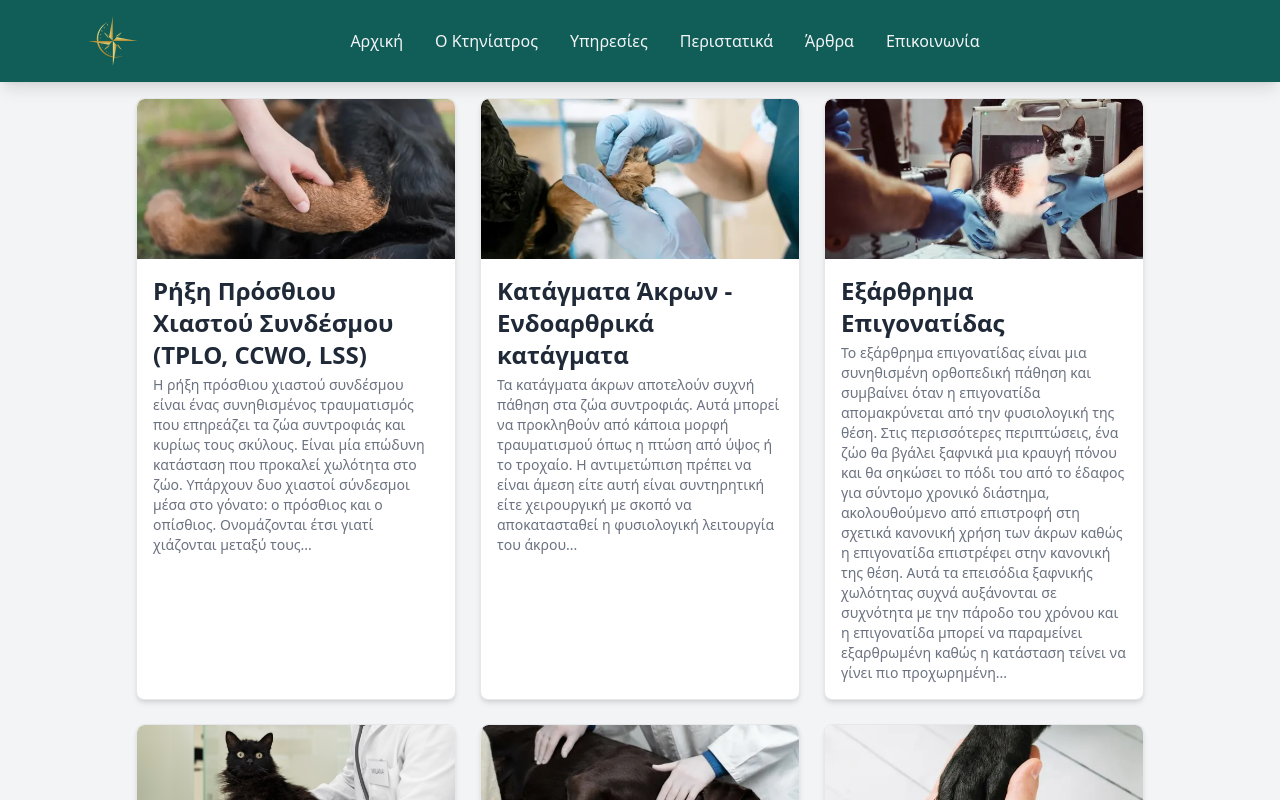
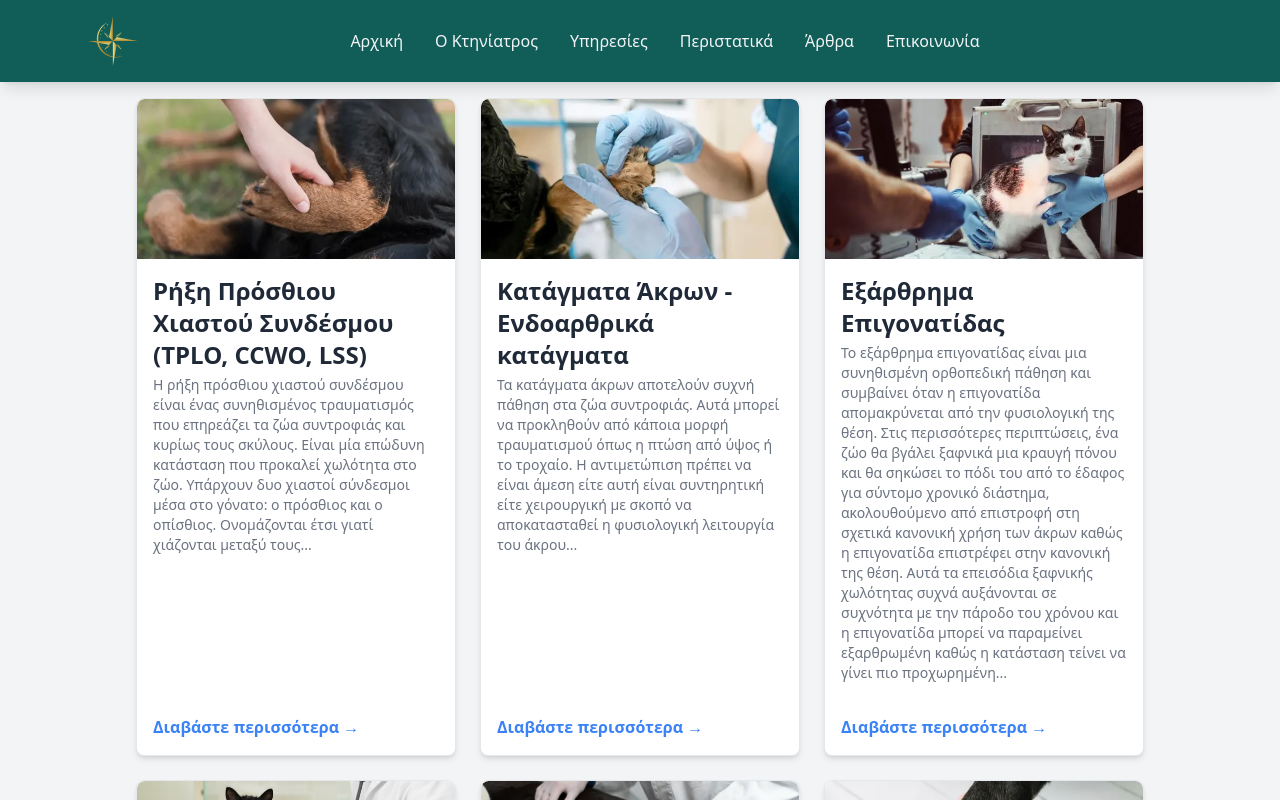
Before and after one commit to joskark/northovet-nextjs, a Next.js app: page /services in a window 1280 px wide. Shown: the top 800 px of the page. Built offline with nearby package versions, Linux system fonts and the light colour scheme.

Commit message:
Add read-more link in the card

```diff
--- a/app/services/page.tsx
+++ b/app/services/page.tsx
@@ -9,6 +9,7 @@ export default function Services() {
       ],
       imageUrl: "/services/human-hand-holding-dog-paw.jpg",
       altText: "Human hand holding dog paw",
+      readMoreLink: "/",
     },
     {
       title: "Κατάγματα Άκρων - Ενδοαρθρικά κατάγματα",
@@ -17,6 +18,7 @@ export default function Services() {
       ],
       imageUrl: "/services/veterinarian-checking-dog-paw.jpg",
       altText: "Veterinarian checking dog paw",
+      readMoreLink: "/",
     },
     {
       title: "Εξάρθρημα Επιγονατίδας",
@@ -25,6 +27,7 @@ export default function Services() {
       ],
       imageUrl: "/services/veterinarians-make-x-ray-sick-cat-table.jpg",
       altText: "Veterinarians make x-ray sick cat table",
+      readMoreLink: "/",
     },
     {
       title: "Χονδροπάθειες – Οστεοχόνδρωση",
--- a/components/Card.tsx
+++ b/components/Card.tsx
@@ -1,15 +1,17 @@
 import Image from "next/image";
+import Link from "next/link";
 
 type CardProps = {
   title: string;
   text: string[];
   imageUrl: string;
   altText: string;
+  readMoreLink?: string;
 };
 
-const Card = ({ imageUrl, title, text, altText }: CardProps) => {
+const Card = ({ imageUrl, title, text, altText, readMoreLink }: CardProps) => {
   return (
-    <div className="max-w-xs mx-auto bg-white shadow-md rounded-lg overflow-hidden border border-gray-200">
+    <div className="flex flex-col max-w-xs w-full bg-white shadow-md rounded-lg overflow-hidden border border-gray-200 h-full">
       <div className="relative h-40 w-full">
         <Image
           src={imageUrl}
@@ -27,6 +29,17 @@ const Card = ({ imageUrl, title, text, altText }: CardProps) => {
           </p>
         ))}
       </div>
+      {readMoreLink && (
+        <div className="mt-auto p-4">
+          <Link
+            href={readMoreLink}
+            className="text-blue-500 hover:underline font-semibold"
+            rel="noopener noreferrer"
+          >
+            Διαβάστε περισσότερα →
+          </Link>
+        </div>
+      )}
     </div>
   );
 };
--- a/components/CardGrid.tsx
+++ b/components/CardGrid.tsx
@@ -5,6 +5,7 @@ interface Card {
   text: string[];
   imageUrl: string;
   altText: string;
+  readMoreLink?: string;
 }
 
 interface CardGridProps {
@@ -21,6 +22,7 @@ const CardGrid = ({ cards }: CardGridProps) => {
           text={card.text}
           imageUrl={card.imageUrl}
           altText={card.altText}
+          readMoreLink={card.readMoreLink}
         />
       ))}
     </div>
```
